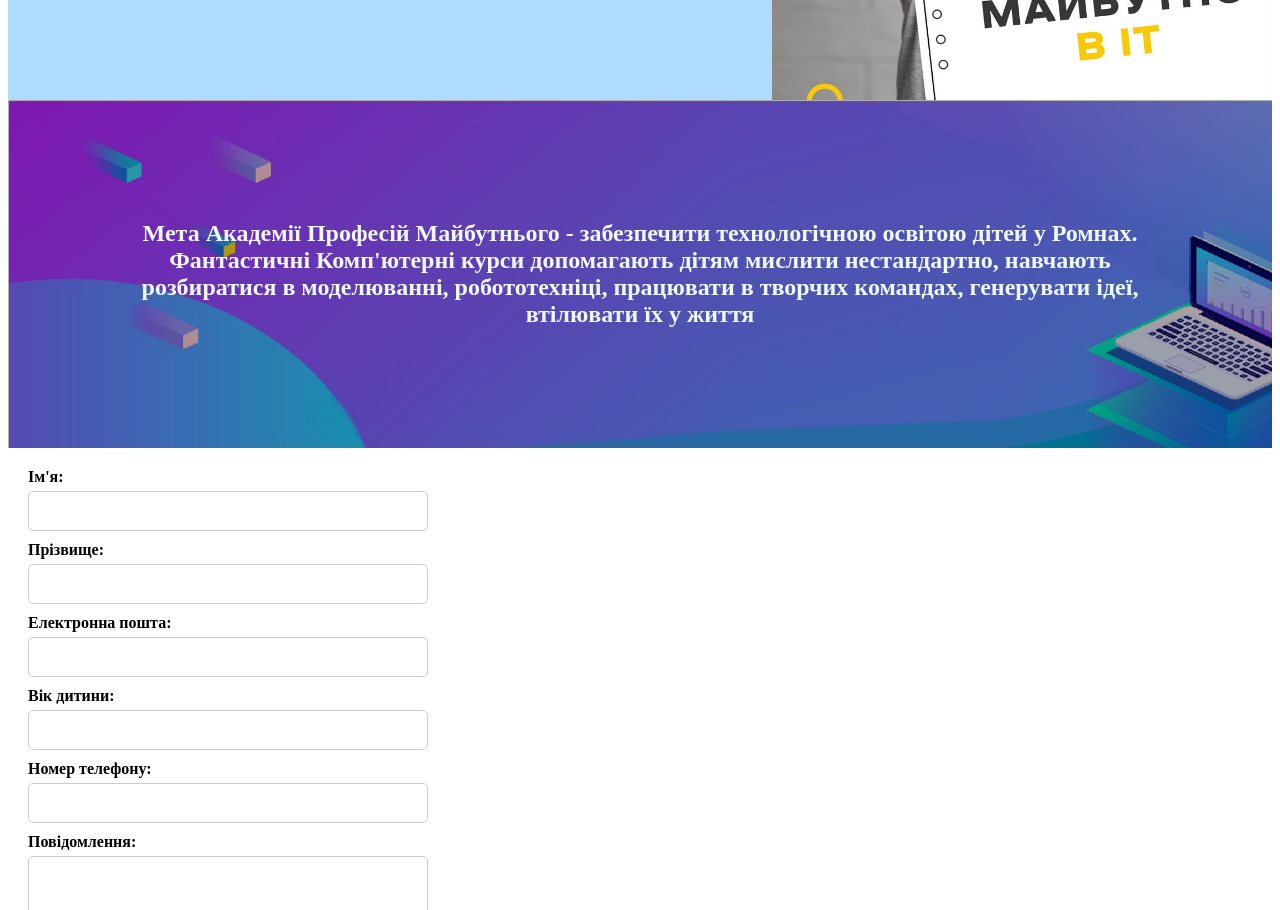
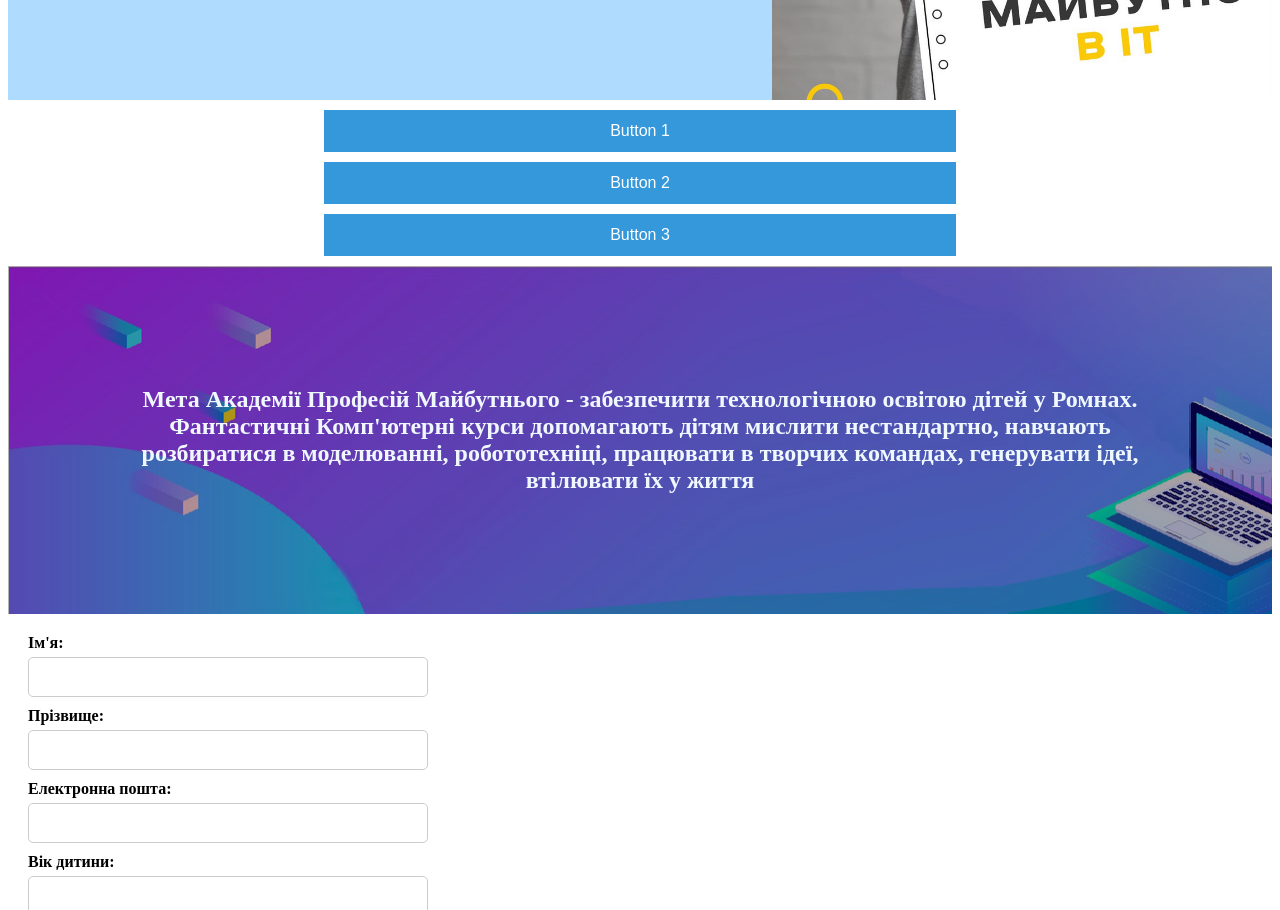
Before and after one commit to WhatTheCoffee0697/academy-romny, a plain HTML site: page public/index.html in a window 1280 px wide. Shown: the part 1122-2032 px from the top of the page. Drawn offline with Linux system fonts and the light colour scheme.

Commit message:
Add 3 bottom

```diff
--- a/public/CSS/form.css
+++ b/public/CSS/form.css
@@ -52,3 +52,32 @@ form button {
 form button:hover {
     background: #8D1BFF;
 }
+
+.botton3 {
+	display: flex;
+	justify-content: center;
+	align-items: center;
+	margin-top: 10px;
+    margin-bottom: 10px;
+}
+
+.forward_botton {
+    background-color: #3498db;
+    color: white;
+    padding: 12px 30px;
+    font-size: 16px;
+    border: none;
+    cursor: pointer;
+    width: 50%;
+    text-align: center;
+}
+
+.dropdown-botton {
+    display: none;
+    background-color: #f9f9f9;
+    padding: 10px;
+    border: 1px solid #ccc;
+    margin-top: 5px;
+    box-shadow: 0px 8px 16px 0px rgba(0,0,0,0.2);
+    width: 100%;
+}
--- a/public/index.html
+++ b/public/index.html
@@ -72,8 +72,26 @@
                     “сидіти” в телефоні чи комп’ютері без користі.</p>
             </div>
             <img src="Image/photoright.png" alt="Айті">
+        </div>
 
+		<div class="botton3">
+        <button class="forward_botton" onclick="toggleText('text1')">Button 1</button>
+        <div id="text1" class="dropdown-botton">
+            This is the text for Button 1 AAAAAAAAAAAAAAAAAAAAAAAAAAFFFFFFFFFFFFFFFFFFFFFFFFFFFFFFFFFFFFFFFFAAAAAAAAAAAAAA.
         </div>
+    </div>
+    <div class="botton3">
+        <button class="forward_botton" onclick="toggleText('text2')">Button 2</button>
+        <div id="text2" class="dropdown-botton">
+            This is the text for Button 2.
+        </div>
+    </div>
+    <div class="botton3">
+        <button class="forward_botton" onclick="toggleText('text3')">Button 3</button>
+        <div id="text3" class="dropdown-botton">
+            This is the text for Button 3.
+        </div>
+    </div>
 
         <div class="title">
             <h2>Мета Академії Професій Майбутнього - забезпечити технологічною освітою дітей у Ромнах. Фантастичні
@@ -113,6 +131,17 @@
         </form>
     </div>
 
+	<script>
+	function toggleText(id) {
+    var element = document.getElementById(id);
+    if (element.style.display === "block") {
+        element.style.display = "none";
+    } else {
+        element.style.display = "block";
+    }
+}
+	</script>
+
 </body>
 
 </html>
```
Also changed, not shown: public/JS/application-form.js (line endings or trailing spaces).
